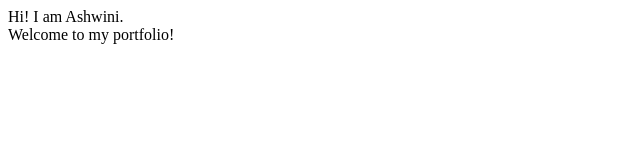
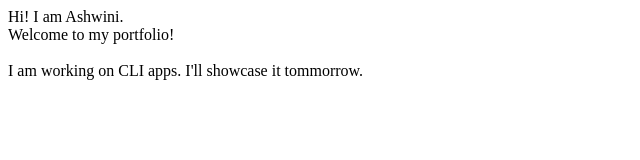
Before and after one commit to AshwiniParaye1/AshwiniParayePortfolio, a plain HTML site: page index.html in a window 1280 px wide. Shown: the whole page, without its empty margins (0-640 px from the left). Drawn offline with Linux system fonts and the light colour scheme.

Commit message:
update: details of project

```diff
--- a/index.html
+++ b/index.html
@@ -9,6 +9,8 @@
 <body>
   Hi! I am Ashwini.<br>
 
-  Welcome to my portfolio!
+  Welcome to my portfolio!<br><br>
+
+  I am working on CLI apps. I'll showcase it tommorrow.
 </body>
 </html>
```
